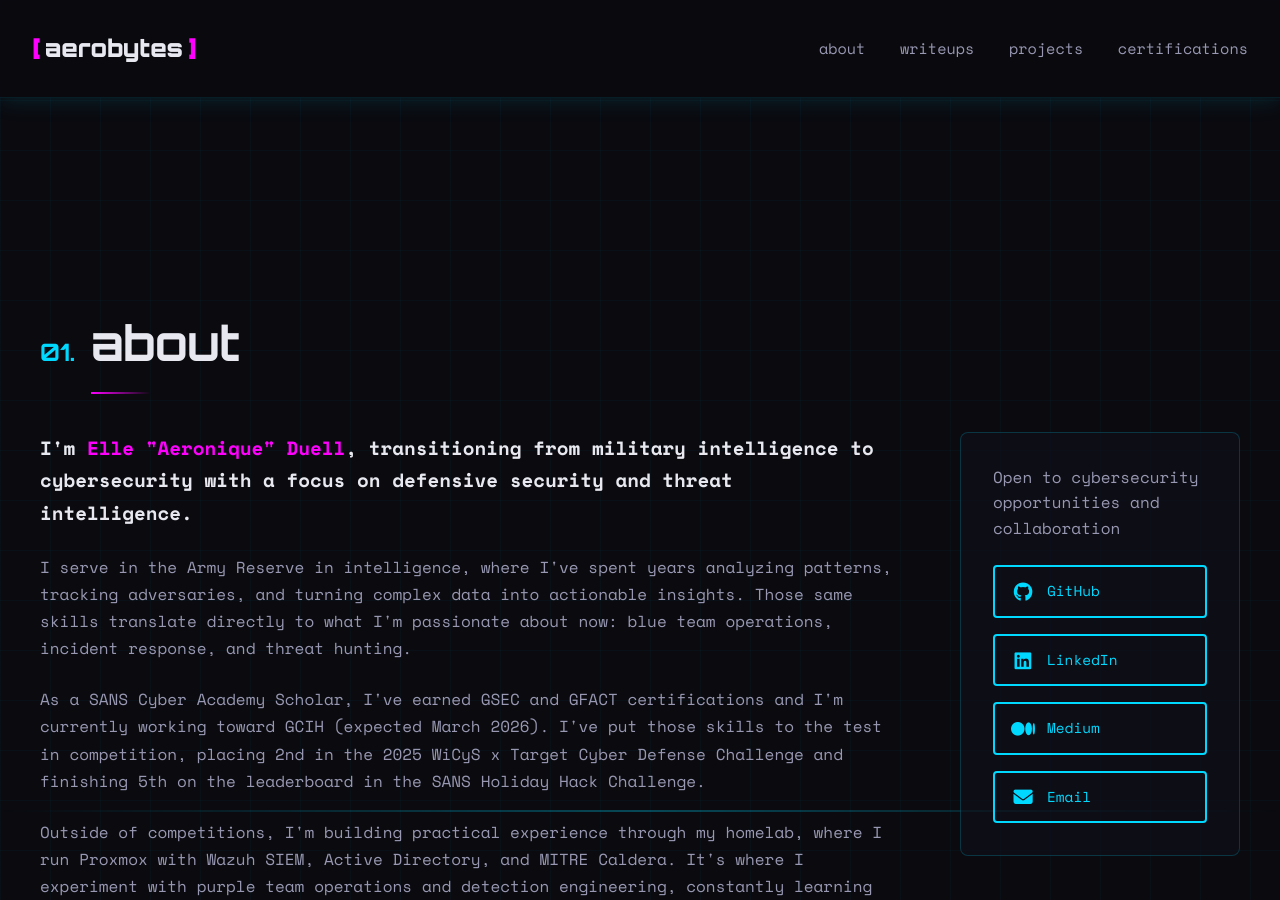
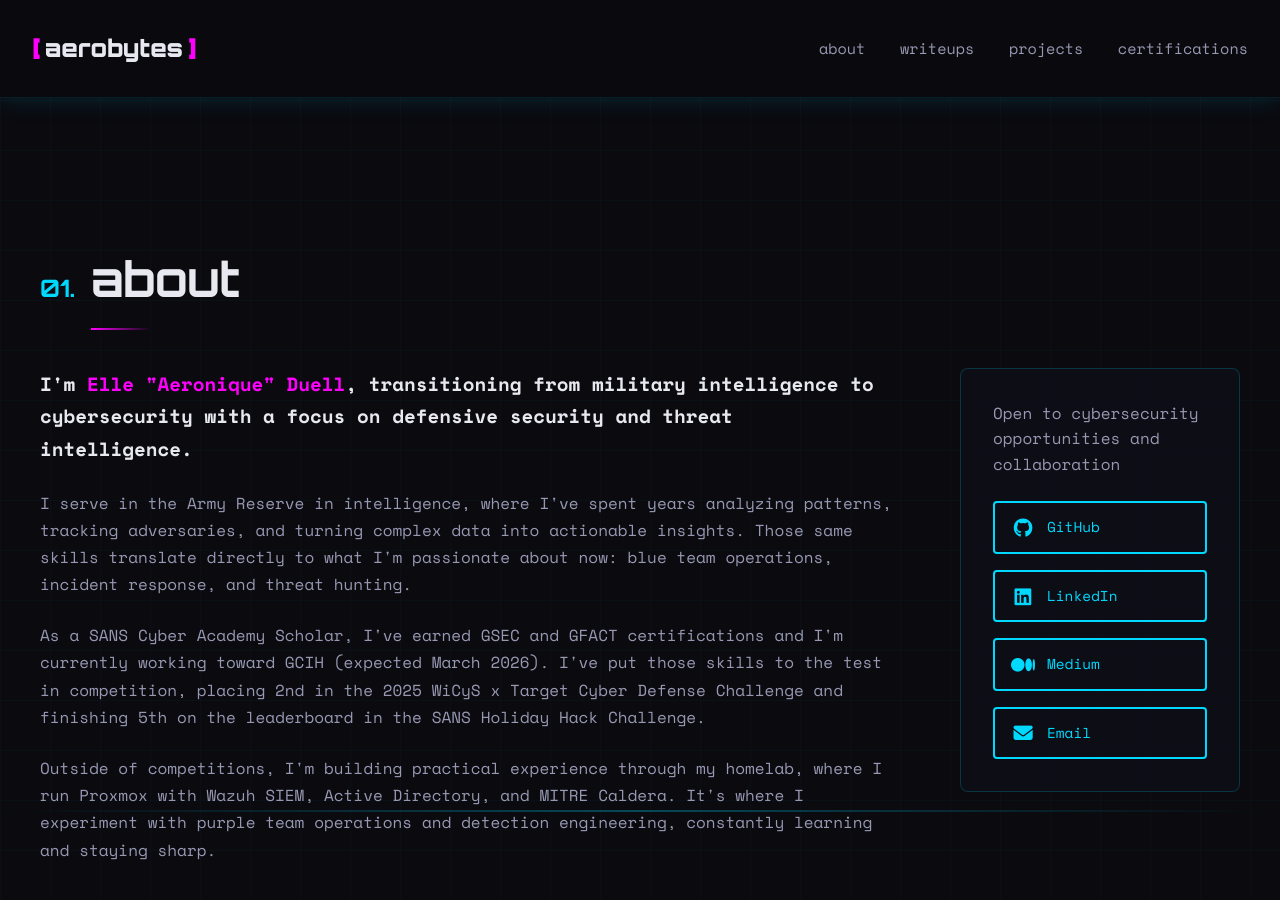
Before and after one commit to Aeronique/aerobytes-site, a Jekyll site: the page built from index.html, in a window 1280 px wide and 900 px high, scrolled down 726 px. Built offline with Jekyll 4.4.1, drawn with Linux system fonts in a browser that asks for light colours.

Commit message:
Update style.css

```diff
--- a/assets/css/style.css
+++ b/assets/css/style.css
@@ -19,7 +19,7 @@
     --font-mono: 'Space Mono', monospace;
 
     /* Spacing */
-    --section-padding: clamp(4rem, 10vw, 8rem);
+    --section-padding: clamp(2.5rem, 5vw, 4rem);
 }
 
 /* ===================================
```
